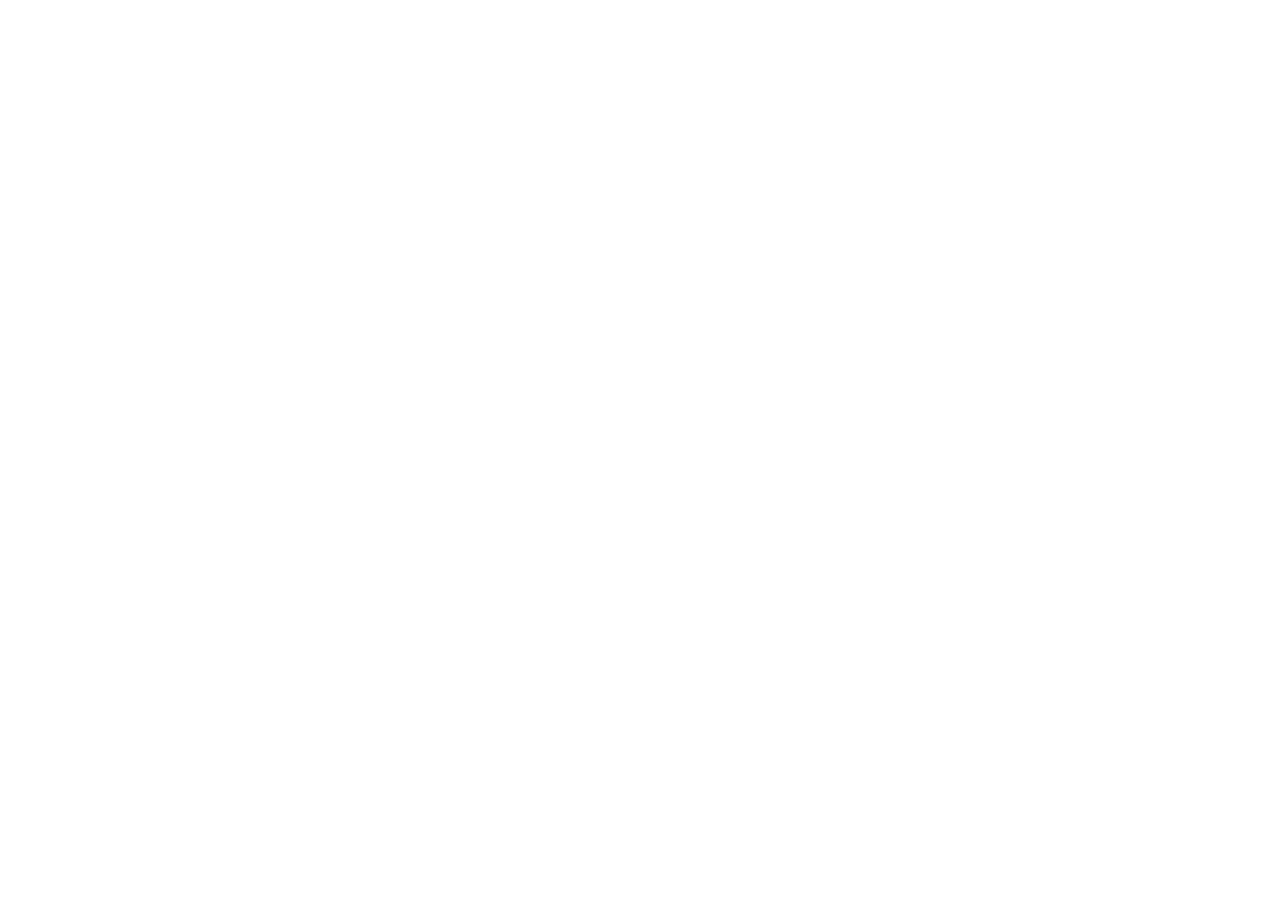
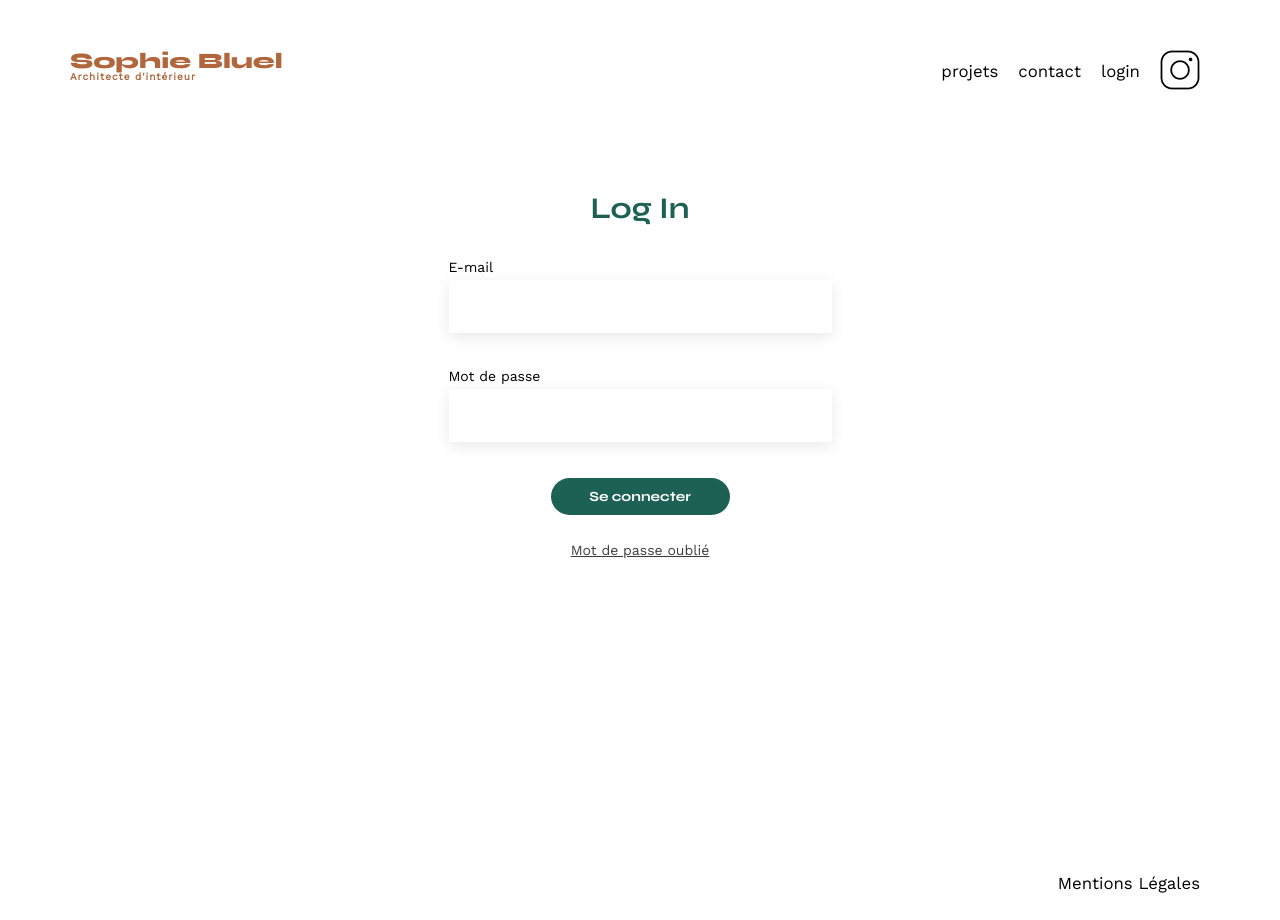
Before and after one commit to chloetouzani/sophie-bluel, a plain HTML site: page FrontEnd/login.html in a window 1280 px wide. Before the commit the page ends 800 px from the top, so only its background shows below. Drawn offline with nearby package versions, Linux system fonts and the light colour scheme.

Commit message:
HTML et CSS de la page login

```diff
--- a/FrontEnd/assets/js/script.js
+++ b/FrontEnd/assets/js/script.js
@@ -30,6 +30,7 @@ function generateWorks (works) {
   }
 }
 
+function filters (works) {
   allButton.addEventListener("click", () => {
     document.querySelector(".gallery").innerHTML = "";
     generateWorks(works);
@@ -57,7 +58,7 @@ HotelsButton.addEventListener("click", () => {
     })
     document.querySelector(".gallery").innerHTML = "";
     generateWorks(filteredHotels);
-})
-
+})}
 // ******************** MAIN ********************
 generateWorks(works);
+filters(works);
--- a/FrontEnd/assets/style.css
+++ b/FrontEnd/assets/style.css
@@ -183,7 +183,7 @@ input[type="submit"]{
 footer nav ul {
 	display: flex;
 	justify-content: flex-end;
-	margin: 2em
+	margin: 2em 0 2em 0;
 }
 
 #portfolio ul {
@@ -209,3 +209,49 @@ footer nav ul {
   background-color: #1D6154;
   color: white;
 }
+
+/* login page */
+
+.login {
+  display: flex;
+  flex-direction: column;
+  align-items: center;
+  margin-top: 100px;
+}
+
+.login h2 {
+  margin-bottom: 37px;
+}
+
+.login form {
+  display: flex;
+  flex-direction: column;
+  gap: 6px;
+}
+
+.login form input {
+  border: 0;
+  box-shadow: 0px 4px 14px 0px rgba(0, 0, 0, 0.09);
+  height: 51px;
+  width: 379px;
+  margin-bottom: 30px;
+}
+
+.login button {
+  background-color: #1D6154;
+  border: 0;
+  border-radius: 60px;
+  color: white;
+  font-family: Syne;
+  font-size: 14px;
+  padding: 10px;
+  width: 179px;
+  align-self: center;
+}
+
+.login a {
+  color : #3D3D3D;
+  align-self: center;
+  margin-top: 28px;
+  margin-bottom: 290px;
+}
--- a/FrontEnd/login.html
+++ b/FrontEnd/login.html
@@ -0,0 +1,47 @@
+<!DOCTYPE html>
+<html lang="fr">
+<head>
+	<meta charset="UTF-8">
+	<title>Sophie Bluel - Architecte d'intérieur</title>
+	<meta name="viewport" content="width=device-width, initial-scale=1.0">
+	<script type="module" src="/FrontEnd/assets/js/login.js"></script>
+	<link rel="preconnect" href="https://fonts.googleapis.com">
+	<link rel="preconnect" href="https://fonts.gstatic.com" crossorigin>
+	<link href="https://fonts.googleapis.com/css2?family=Syne:wght@700;800&family=Work+Sans&display=swap" rel="stylesheet">
+	<meta name="description" content="">
+	<link rel="stylesheet" href="./assets/style.css">
+</head>
+
+<body>
+    <header>
+        <h1>Sophie Bluel <span>Architecte d'intérieur</span></h1>
+        <nav>
+            <ul>
+                <li>projets</li>
+                <li>contact</li>
+                <li>login</li>
+                <li><img src="./assets/icons/instagram.png" alt="Instagram"></li>
+            </ul>
+        </nav>
+    </header>
+
+    <main class ="login">
+        <h2>Log In</h2>
+        <form>
+            <label for="email">E-mail</label>
+            <input type="email" id="email">
+            <label for="password">Mot de passe</label>
+            <input type="password" id="password">
+            <button>Se connecter</button>
+        </form>
+        <a href="#">Mot de passe oublié</a>
+    </main>
+
+    <footer>
+        <nav>
+            <ul>
+                <li>Mentions Légales</li>
+            </ul>
+        </nav>
+    </footer>
+</body>
```
Also changed, not shown: FrontEnd/index.html (+5 -3 lines), FrontEnd/assets/js/login.js (line endings or trailing spaces). Lines whose indentation alone changed are shown as unchanged.
